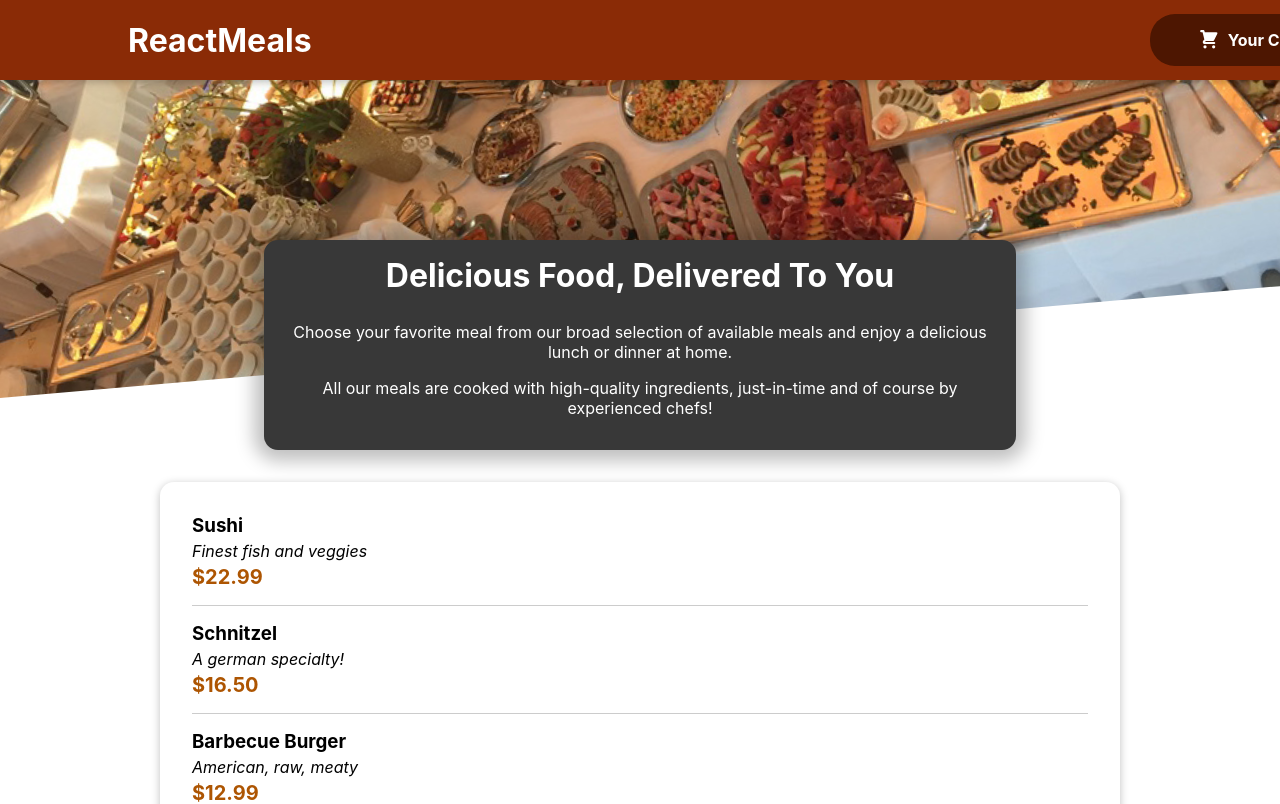
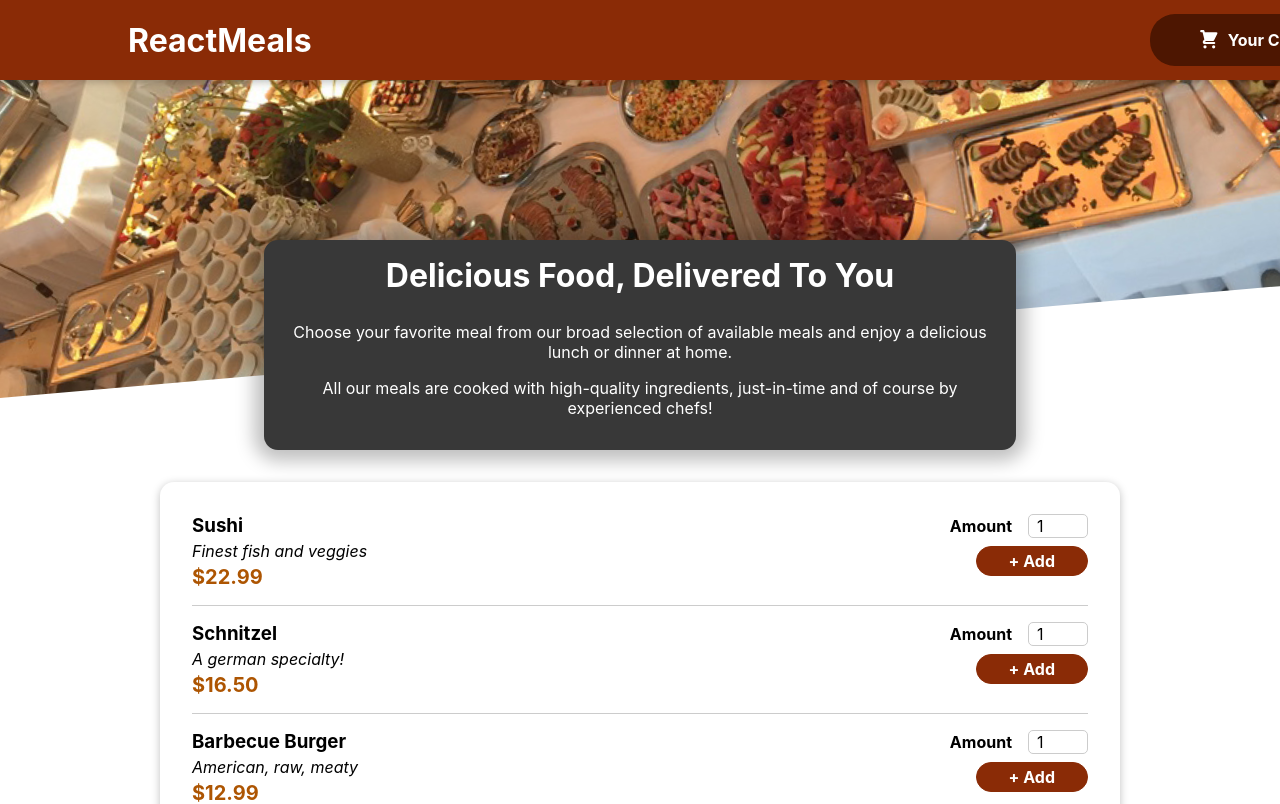
Before and after one commit to thuvu24hdev/food-order-app, a React (Create React App) app: page / in a window 1280 px wide. Shown: the top 804 px of the page. Built offline with nearby package versions, Linux system fonts and the light colour scheme.

Commit message:
adding a Form in MealItem component

```diff
--- a/src/components/Meals/AvailableMeals.tsx
+++ b/src/components/Meals/AvailableMeals.tsx
@@ -33,6 +33,7 @@
   const mealsList = DUMMY_MEALS.map((meal) => (
     <MealItem
       key={meal.id}
+      id={meal.id}
       name={meal.name}
       description={meal.description}
       price={meal.price}
--- a/src/components/Meals/MealItem/MealItem.tsx
+++ b/src/components/Meals/MealItem/MealItem.tsx
@@ -1,6 +1,8 @@
 import classes from "./MealItem.module.css";
+import MealItemForm from "./MealItemForm";
 
 interface MealItemProps {
+  id: string
   name: string;
   description: string;
   price: number;
@@ -15,7 +17,9 @@
         <div className={classes.description}>{props.description}</div>
         <div className={classes.price}>{price}</div>
       </div>
-      <div></div>
+      <div>
+        <MealItemForm id={props.id} />
+      </div>
     </li>
   );
 };
--- /dev/null
+++ b/src/components/Meals/MealItem/MealItemForm.module.css
@@ -0,0 +1,20 @@
+.form {
+  text-align: right;
+}
+
+.form button {
+  font: inherit;
+  cursor: pointer;
+  background-color: #8a2b06;
+  border: 1px solid #8a2b06;
+  color: white;
+  padding: 0.25rem 2rem;
+  border-radius: 20px;
+  font-weight: bold;
+}
+
+.form button:hover,
+.form button:active {
+  background-color: #641e03;
+  border-color: #641e03;
+}
--- /dev/null
+++ b/src/components/Meals/MealItem/MealItemForm.tsx
@@ -0,0 +1,26 @@
+import Input from "../../UI/Input";
+import classes from "./MealItemForm.module.css";
+
+interface MealItemFormProps {
+  id: string;
+}
+const MealItemForm = (props: MealItemFormProps) => {
+  return (
+    <form className={classes.form}>
+      <Input
+        label="Amount"
+        input={{
+          id: "amount_" + props.id,
+          type: "number",
+          min: "1",
+          max: "5",
+          step: "1",
+          defaultValue: "1",
+        }}
+      />
+      <button>+ Add</button>
+    </form>
+  );
+};
+
+export default MealItemForm;
--- /dev/null
+++ b/src/components/UI/Input.module.css
@@ -0,0 +1,18 @@
+.input {
+  display: flex;
+  align-items: center;
+  margin-bottom: 0.5rem;
+}
+
+.input label {
+  font-weight: bold;
+  margin-right: 1rem;
+}
+
+.input input {
+  width: 3rem;
+  border-radius: 5px;
+  border: 1px solid #ccc;
+  font: inherit;
+  padding-left: 0.5rem;
+}
--- /dev/null
+++ b/src/components/UI/Input.tsx
@@ -0,0 +1,23 @@
+import classes from "./Input.module.css";
+
+interface InputProps {
+  input: {
+    id: string;
+    type: string;
+    min: string;
+    max: string;
+    step: string;
+    defaultValue: string;
+  };
+  label: string;
+}
+const Input = (props: InputProps) => {
+  return (
+    <div className={classes.input}>
+      <label htmlFor={props.input.id}>{props.label}</label>
+      <input {...props.input} />
+    </div>
+  );
+};
+
+export default Input;
```
